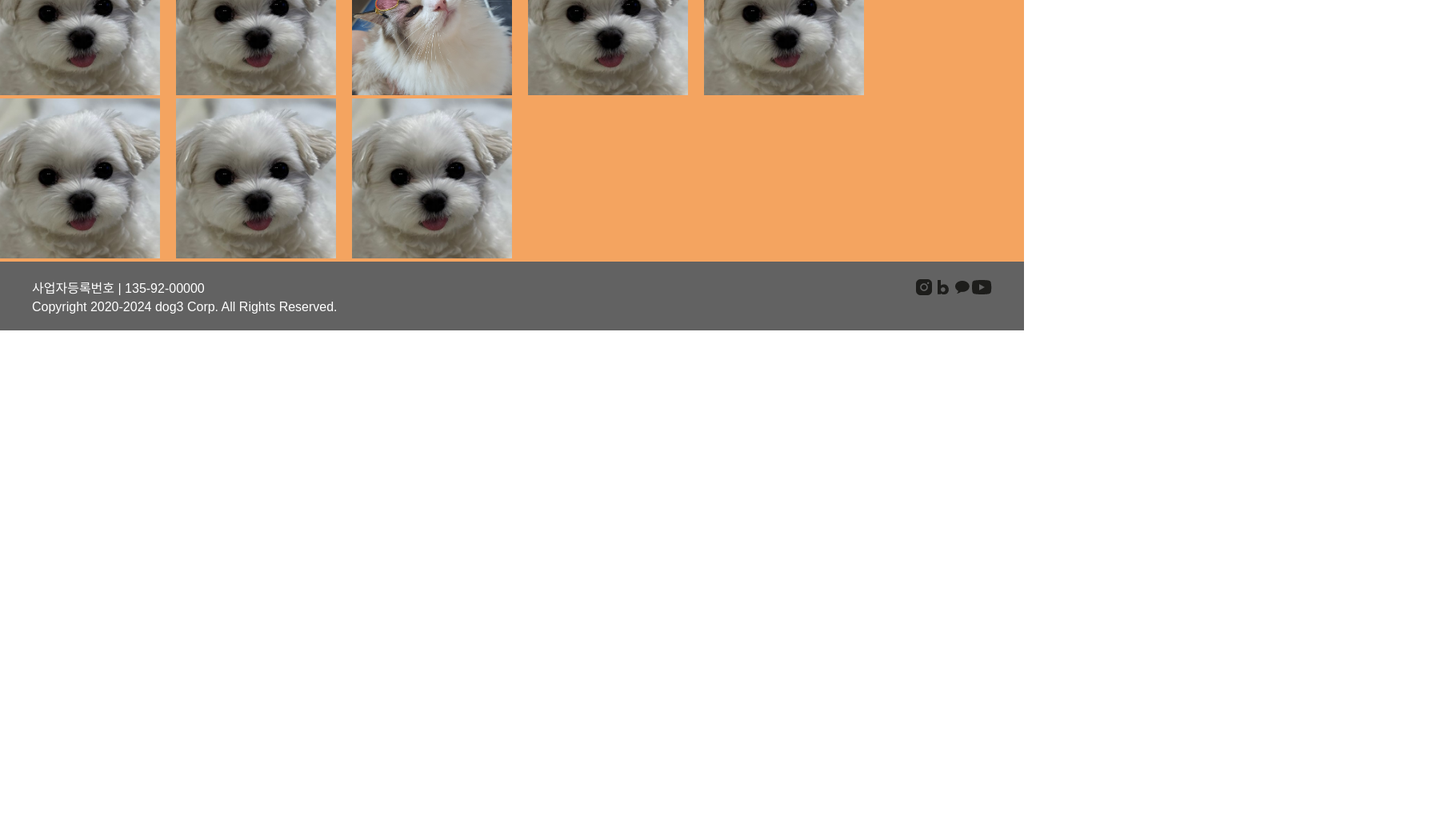
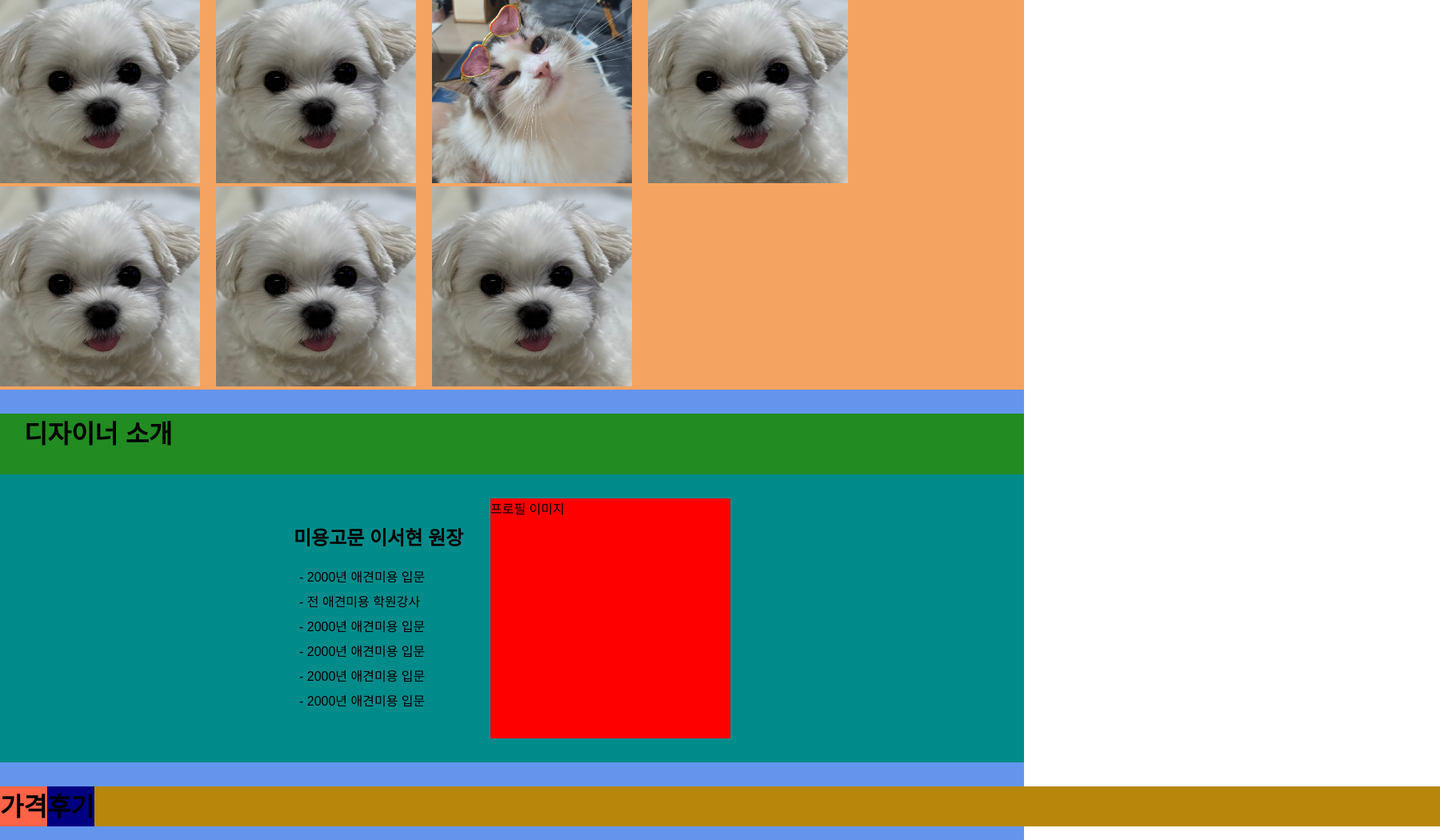
Before and after one commit to djfksdl/vue-threedog, a Vue app: page /edit in a window 1280 px wide. Shown: the part 900-1950 px from the top of the page at 80% size, 1800 px wide, since content can reach past the window. Before the commit the page ends 1313 px from the top, so only its background shows below. Built offline with nearby package versions, Linux system fonts and the light colour scheme.

Commit message:
ㅇㅅ 가격 후기 까지

```diff
--- a/src/assets/css/edit/edit.css
+++ b/src/assets/css/edit/edit.css
@@ -19,16 +19,78 @@
     width: 100%;
 }
 
-/* ==============내용부분============= */
+/* ==============중간 내용부분============= */
+
+.eMidContainer{
+    padding: 30px 0;
+    background-color: cornflowerblue;
+}
+
 /* 미용사진 */
-.cutImgBox{
+.eMidContainer .eCutImgContainer{
     background-color: sandybrown;
+    margin-bottom: 30px;
 }
-.cutImgBox h1{}
-.cutImgBox .cutSlide{}
-.cutImgBox .cutSlide img{
-    width: 200px;
-    height: 200px;
+.eMidContainer .eCutImgContainer h1{
+    margin: 0 0 30px 30px;
+}
+.eMidContainer .eCutImgContainer .eCutSlide{}
+.eMidContainer .eCutImgContainer .eCutSlide img{
+    width: 250px;
+    height: 250px;
     object-fit: cover;
     margin-right: 20px;
 }
+
+/* 디자이너 소개 */
+.eMidContainer .eDesignerSlideContainer{
+    background-color: forestgreen;
+    margin-bottom: 30px;
+}
+.eMidContainer .eDesignerSlideContainer h1{
+    margin: 0 0 30px 30px;
+}
+.eMidContainer .eDesignerSlideContainer .eDesignerContentsBox{
+    background-color: darkcyan;
+    padding: 30px 350px;
+    display: flex;
+    justify-content: space-around;
+}
+
+/* 디자이너소개 왼쪽 */
+.eMidContainer .eDesignerSlideContainer .eDesignerContentsBox .eDLeftBox{
+    padding-top: 30px;
+}
+.eMidContainer .eDesignerSlideContainer .eDesignerContentsBox .eDLeftBox h2{
+    margin-bottom: 20px;
+}
+.eMidContainer .eDesignerSlideContainer .eDesignerContentsBox .eDLeftBox p{
+    margin: 7px;
+}
+
+/* 디자이너소개 오른쪽 */
+.eMidContainer .eDesignerSlideContainer .eDesignerContentsBox .edRightBox {
+    width: 300px;
+    height: 300px;
+    background-color: red;
+}
+
+/* 가격 + 후기 */
+.eMidContainer .ePriceReviewContainer{
+    display: flex;
+    /* justify-content: space-between; */
+    background-color: darkgoldenrod;
+    /* padding: 0 30px; */
+    width: 1800px;
+    margin: 0 auto;
+}
+/* 가격 */
+.eMidContainer .ePriceReviewContainer .ePriceBox{
+    background-color: tomato;
+
+}
+
+/* 후기 */
+.eMidContainer .ePriceReviewContainer .eReviewBox{
+    background-color: navy;
+}
--- a/src/assets/css/index.css
+++ b/src/assets/css/index.css
@@ -8,7 +8,7 @@ div{
     font-family:"Pretendard", sans-serif;
 }
 .container{
-    width: 1200px;
+    width: 1400px;
     margin: 0 auto;
     background-color: pink;
     /* height: 750px; */
--- a/src/assets/css/mHeaderFooter/mheader.css
+++ b/src/assets/css/mHeaderFooter/mheader.css
@@ -5,7 +5,7 @@
     background-color: aquamarine;
 }
 .mheader .mheaderWrap{
-    width: 1200px;
+    width: 1400px;
     height: 80px;
     margin: 0 auto;
     background-color: paleturquoise;
--- a/src/views/edit/EditView.vue
+++ b/src/views/edit/EditView.vue
@@ -11,12 +11,13 @@
             <div class="eImgSlide">
                 <img src="@/assets/images/main-slide.png">
             </div>
-            <!-- 내용부분 -->
-            <div>
+            <!-- 중간내용부분 -->
+            <div class="eMidContainer">
+
                 <!-- 미용사진 -->
-                <div class="cutImgBox">
+                <div class="eCutImgContainer">
                     <h1>미용사진</h1>
-                    <div class="cutSlide">
+                    <div class="eCutSlide">
                         <img src="@/assets/images/dog.jpg">
                         <img src="@/assets/images/dog.jpg">
                         <img src="@/assets/images/spy.jpg">
@@ -24,7 +25,48 @@
                         <img src="@/assets/images/dog.jpg">
                         <img src="@/assets/images/dog.jpg">
                         <img src="@/assets/images/dog.jpg">
-                        <img src="@/assets/images/dog.jpg">
+                    </div>
+                </div>
+
+                <!-- 디자이너 소개 -->
+                <div class="eDesignerSlideContainer">
+                    <h1>디자이너 소개</h1>
+                    <div class="eDesignerContentsBox">
+                        <!-- 디자이너소개 왼쪽 -->
+                        <div class="eDLeftBox">
+                            <h2>미용고문 이서현 원장</h2>
+                            <p>- 2000년 애견미용 입문</p>
+                            <p>- 전 애견미용 학원강사</p>
+                            <p>- 2000년 애견미용 입문</p>
+                            <p>- 2000년 애견미용 입문</p>
+                            <p>- 2000년 애견미용 입문</p>
+                            <p>- 2000년 애견미용 입문</p>
+                        </div>
+                        <!-- 디자이너소개 오른쪽 -->
+                        <div class="edRightBox">
+                            프로필 이미지
+                        </div>
+                    </div>
+                </div>
+
+                <!-- 가격 + 후기 -->
+                <div class="ePriceReviewContainer">
+                    <div class="ePriceBox">
+                        <h1>가격</h1>
+                        <table>
+                            <thead>
+                                <tr>
+                                    <th></th>
+                                </tr>
+                            </thead>
+                            <tbody></tbody>
+                        </table>
+
+                    </div>
+                    <!-- 후기 -->
+                    <div class="eReviewBox">
+                        <h1>후기</h1>
+
                     </div>
                 </div>
             </div>
```
